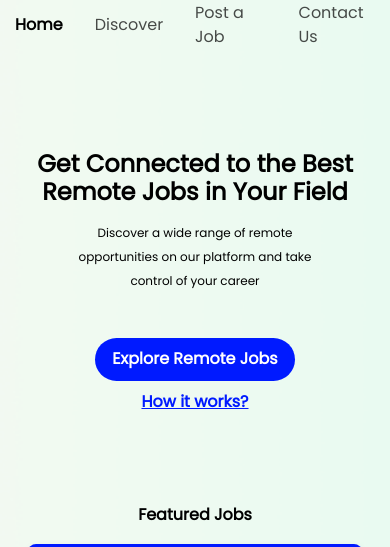
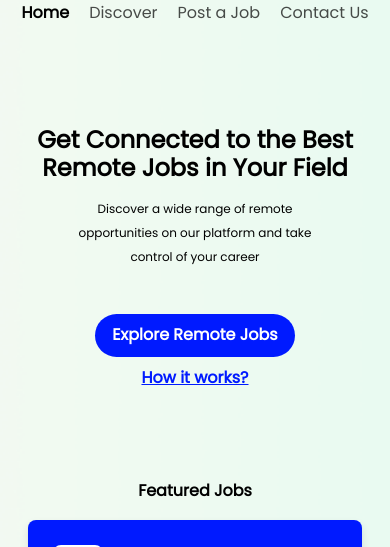
Before and after one commit to akmalirf/jobless-slicingbyakmal, a plain HTML site: page index.html in a window 390 px wide. Shown: the part 61-608 px from the top of the page. Drawn offline with nearby package versions, Linux system fonts and the light colour scheme.

Commit message:
fix small screen

```diff
--- a/css/style.css
+++ b/css/style.css
@@ -293,8 +293,13 @@ body {
     display: flex;
     justify-content: center;
     align-items: center;
-    gap: 4em;
+    gap: 2.5em;
     margin-top: 2em;
+  }
+
+  .nav .menu-item {
+    font-size: 16px;
+    text-align: center;
   }
 
   .nav .sign-up {
```
